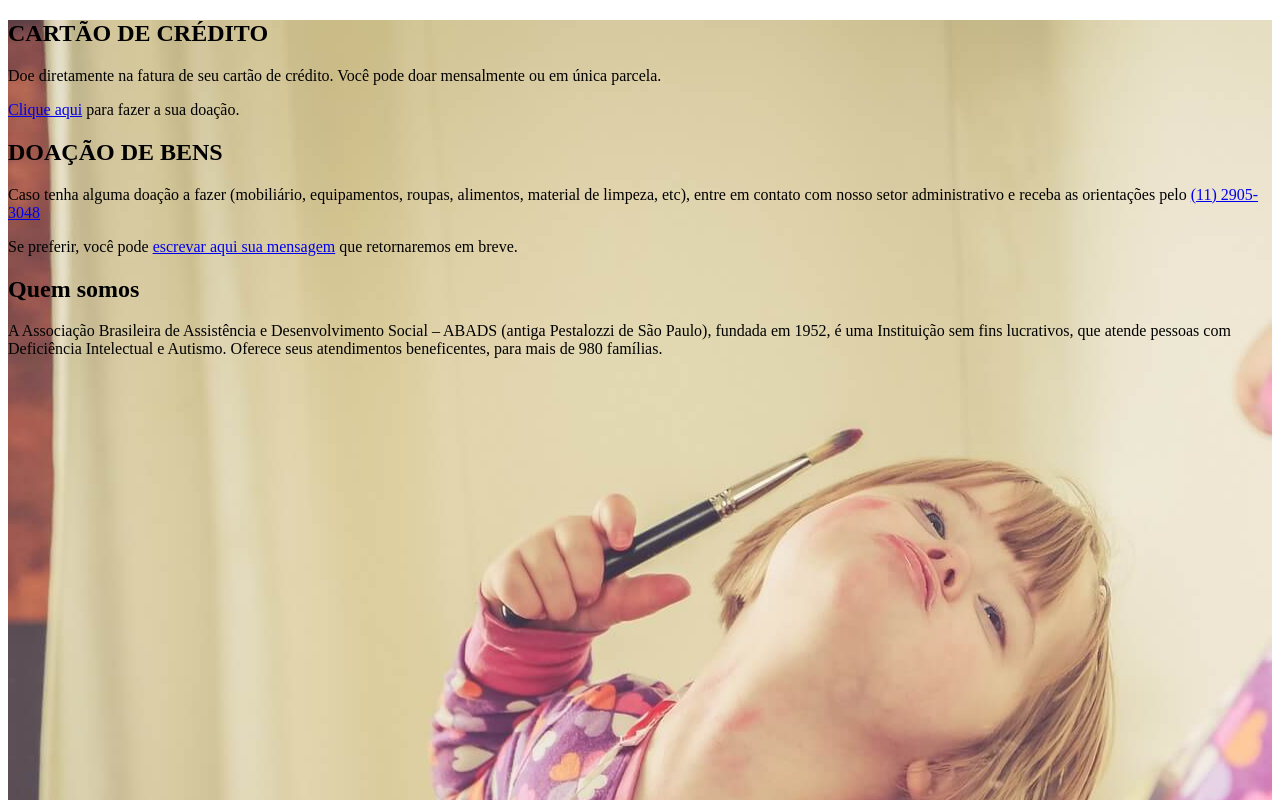
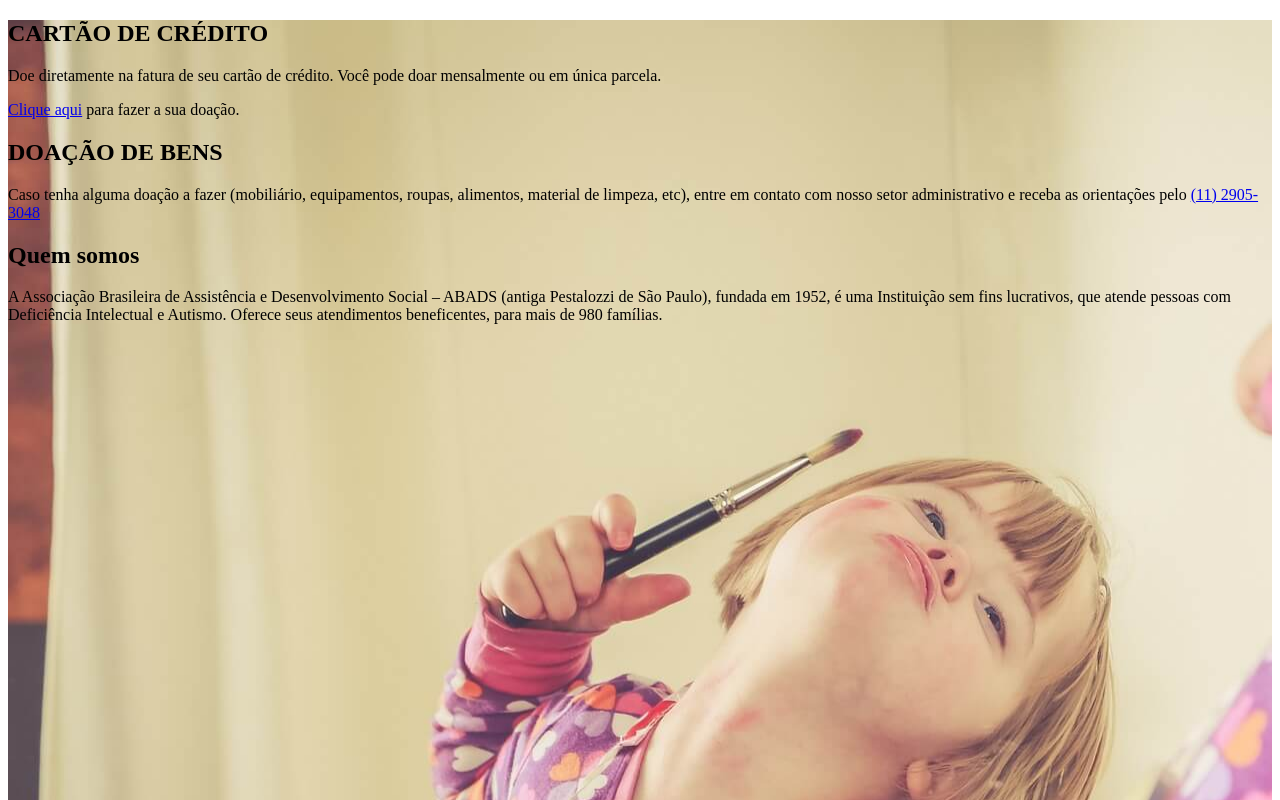
Before and after one commit to bulnes/abads, a Next.js app: page /info in a window 1280 px wide. Shown: the top 800 px of the page. Built offline with nearby package versions, Linux system fonts and the light colour scheme.

Commit message:
task: removing text

```diff
--- a/pages/info.js
+++ b/pages/info.js
@@ -44,10 +44,6 @@ export default function Info() {
               <p className="text-xl mb-5">
                 Caso tenha alguma doação a fazer (mobiliário, equipamentos, roupas, alimentos, material de limpeza, etc), entre em contato com nosso setor administrativo e receba as orientações pelo <a href="tel:1129053048" title="(11) 2905-3048" className="font-bold border-b pb-px">(11) 2905-3048</a>
               </p>
-
-              <p className="text-xl mb-5">
-                Se preferir, você pode <a href="https://abads.org.br/contato/" title="Escreva aqui a sua mensagem" target="_blank" className="font-bold border-b pb-px">escrevar aqui sua mensagem</a> que retornaremos em breve.
-              </p>
             </div>
 
             {/* Vídeo */}
```
